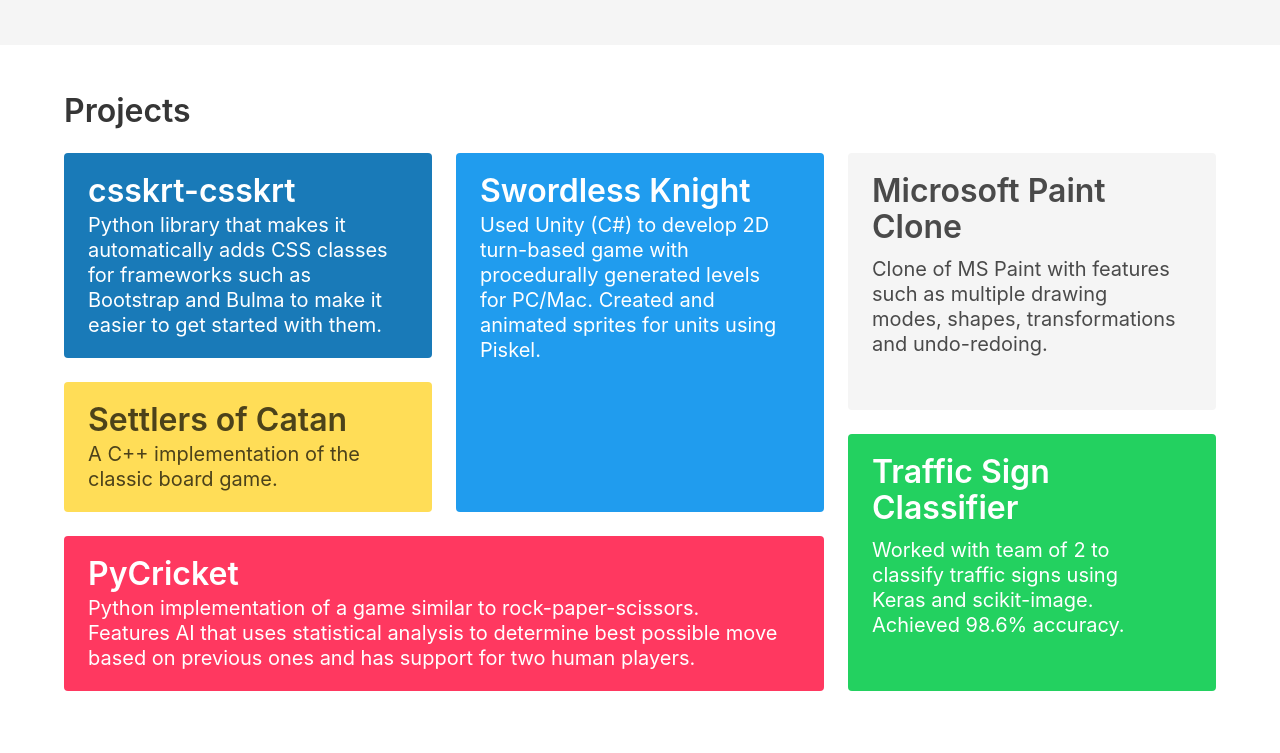
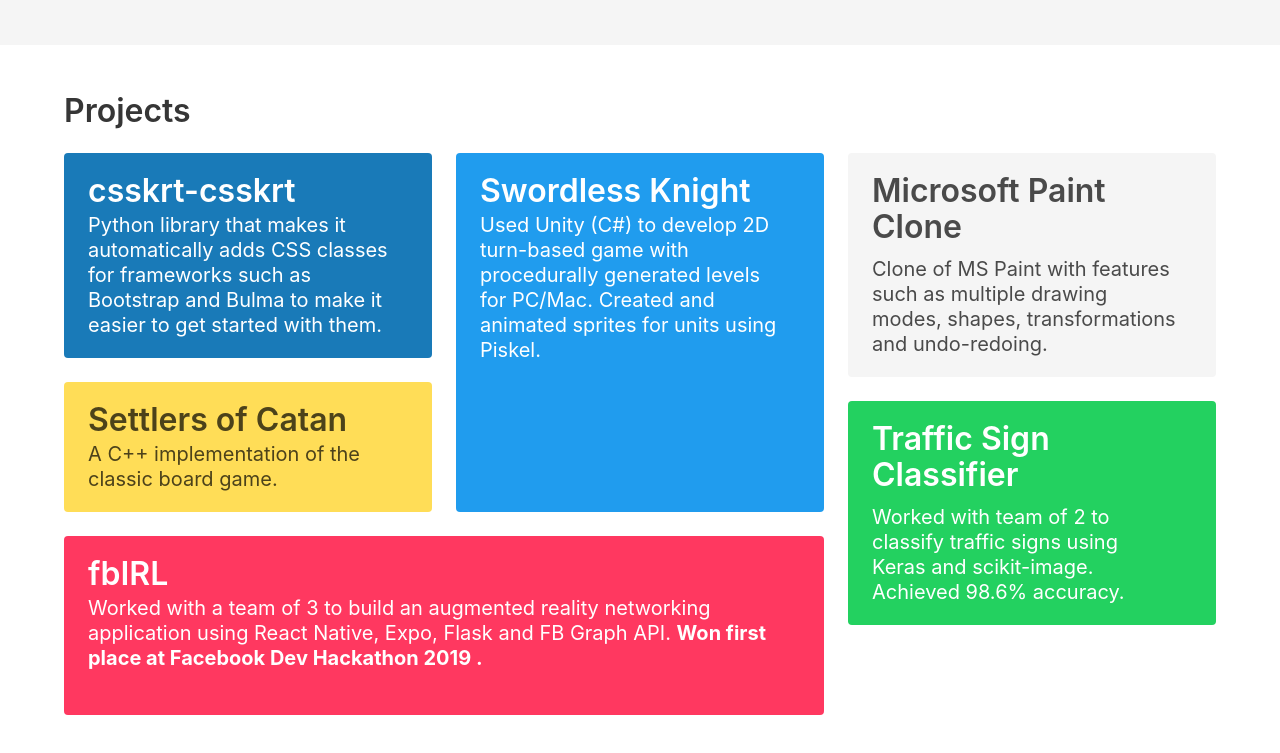
Before and after one commit to 4d11/4d11.github.io, a website: page index.html in a window 1280 px wide. Shown: the part 1665-2418 px from the top of the page. Drawn offline with Linux system fonts and the light colour scheme.

Commit message:
replace pycricket w fbIRL

```diff
--- a/index.html
+++ b/index.html
@@ -208,10 +208,10 @@
         </div>
       </div>
       <div class="tile is-parent">
-        <a target="_blank" class="tile is-child notification is-danger"href="https://github.com/4d11/pycricket">
+        <a target="_blank" class="tile is-child notification is-danger"href="https://devpost.com/software/fbirl">
           <article>
-            <p class="title">PyCricket</p>
-            <p class="subtitle">Python implementation of a game similar to rock-paper-scissors. Features AI that uses statistical analysis to determine best possible move based on previous ones and has support for two human players.
+            <p class="title">fbIRL</p>
+            <p class="subtitle"> Worked with a team of 3 to build an augmented reality networking application using React Native, Expo, Flask and FB Graph API.  <b> Won first place at Facebook Dev Hackathon 2019 <b/>.
             </p>
           </article>
         </a>
```
